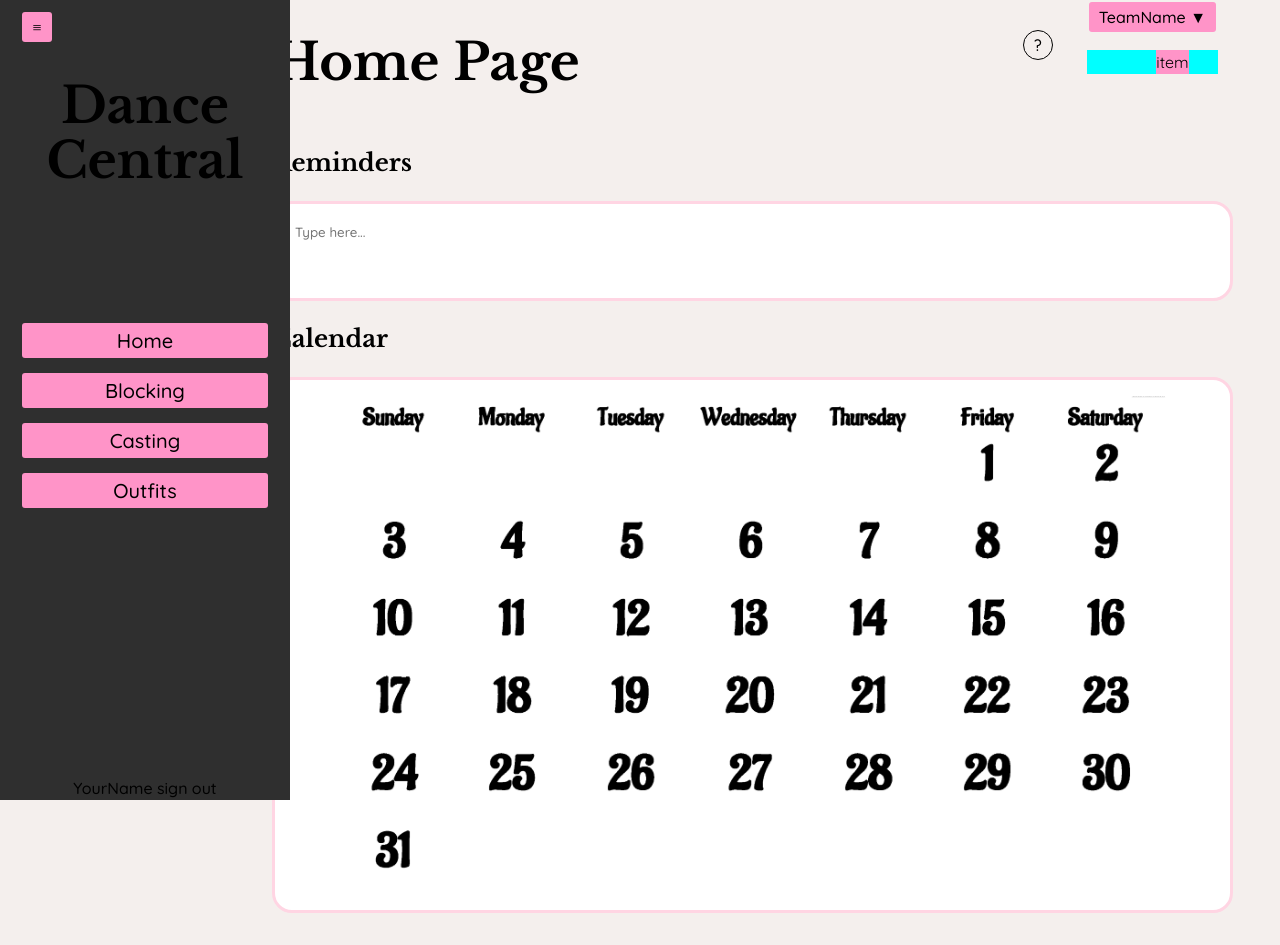
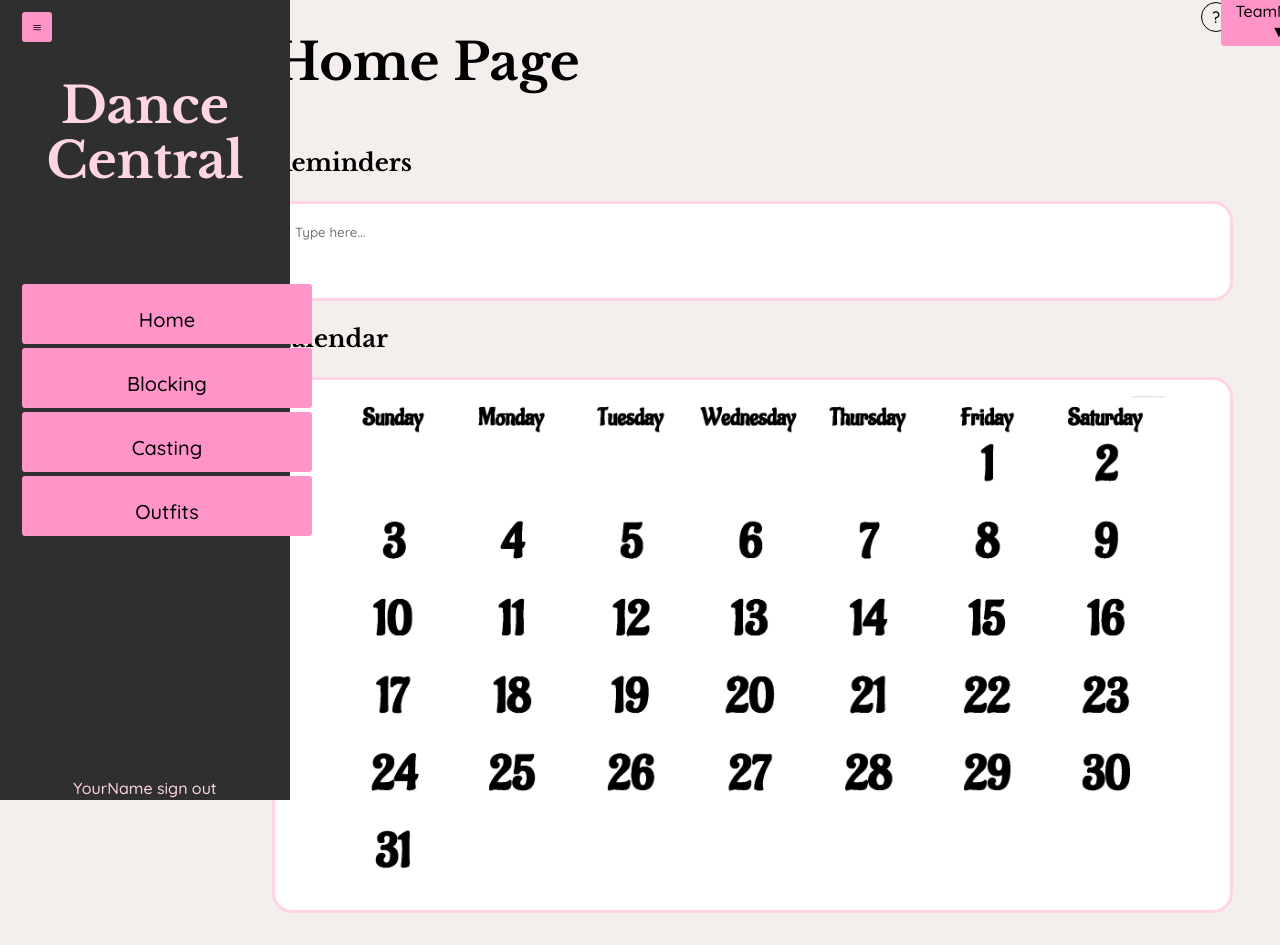
Before and after one commit to elise-chang/Dance-Central, a React (Vite) app in the folder Dance-Central-App/: page /home in a window 1280 px wide. Built offline with nearby package versions, Linux system fonts and the light colour scheme.

Commit message:
dropdown works but it's hardcoded with 1 option

```diff
--- a/Dance-Central-App/src/components/Dropdown.jsx
+++ b/Dance-Central-App/src/components/Dropdown.jsx
@@ -7,19 +7,19 @@ import DropdownMenu from "./DropdownMenu";
 const Dropdown = (props) => {
     const [open, setOpen] = React.useState(false);
     const [openSymbol, setOpenSymbol] = React.useState(" ▼");
-    const menuId = props.text + "Id"
+    const menuId = props.text.replace(/ /g,'') + "Id"
     const [items, setItems] = React.useState([{id: 1, text: props.text }])
     const [hidden, setHidden] = React.useState(true);
 
-    // React.useEffect(() => {
-    //     const menuBar = document.getElementById("menu-bg");
-    //     if (!menuBar) return;
-    //     if (isMenuOpen) {
-    //         menuBar.style.display = "flex";
-    //     } else if (isMenuOpen == false) {
-    //         menuBar.style.display = "none";
-    //     }
-    // }, [isMenuOpen]);
+    React.useEffect(() => {
+        const dropList = document.getElementById(menuId);
+        if (!dropList) return;
+        if (hidden) {
+            dropList.style.display = "none";
+        } else if (hidden == false) {
+            dropList.style.display = "block";
+        }
+    }, [hidden]);
 
     const doOpen = () => {
 
@@ -51,9 +51,9 @@ const Dropdown = (props) => {
 
     return (
         <div className="dropdown">
-            <Button text={props.text + openSymbol} className="dropdown-bg" onClick={doOpen} />
-            <ul>
-                <li>item</li>
+            <Button text={props.text + openSymbol} className="dropdown-btn" onClick={doOpen} />
+            <ul id={menuId}>
+                <li><Button text={props.text} onClick={doOpen} className="dropdown-item" /></li>
             </ul>
         </div>
     );
--- a/Dance-Central-App/src/components/DropdownMenu.jsx
+++ b/Dance-Central-App/src/components/DropdownMenu.jsx
@@ -1,3 +1,6 @@
+// NOTICE: THIS FILE IS CURRENTLY NOT BEING USED BUT
+// MIGHT BE USED IN THE FUTURE
+
 
 const DropdownMenu = () => {
     return (
--- a/Dance-Central-App/src/components/dropdown.css
+++ b/Dance-Central-App/src/components/dropdown.css
@@ -1,11 +1,31 @@
-.dropdown-bg {
+.dropdown {
+    display: flex;
+    position: fixed;
+    flex-direction: column;
+    /* align-items: center; */
+    width: 120px;
+}
+
+.dropdown .dropdown-btn {
     color: rgb(0, 0, 0);
+    margin-top: 10px;
 }
 
 .dropdown ul {
-    background-color: aqua;
+    margin: 0 0 0 0;
+    padding: 0;
 }
 
-.hidden {
-    display: none;
+.dropdown li {
+    background-color: #00000000;
 }
+
+.dropdown-item {
+    background-color: #FFD5E3;
+    border-radius: 3px;
+    width: 116px;
+}
+
+.dropdown-item:hover {
+    background-color: #ffffff;
+}
--- a/Dance-Central-App/src/index.css
+++ b/Dance-Central-App/src/index.css
@@ -17,7 +17,7 @@
 
 a {
   font-weight: 500;
-  color: #000000;
+  color: #FFD5E3;
   text-decoration: inherit;
 }
 a:hover {
@@ -38,7 +38,7 @@ h1 {
   font-family: 'Libre Baskerville', 'Times New Roman', Times, serif;
 }
 
-button, menu-btn {
+button, .menu-btn {
   border-radius: 3px;
   background-color: #FF94C8;
   color: #000000;
```
